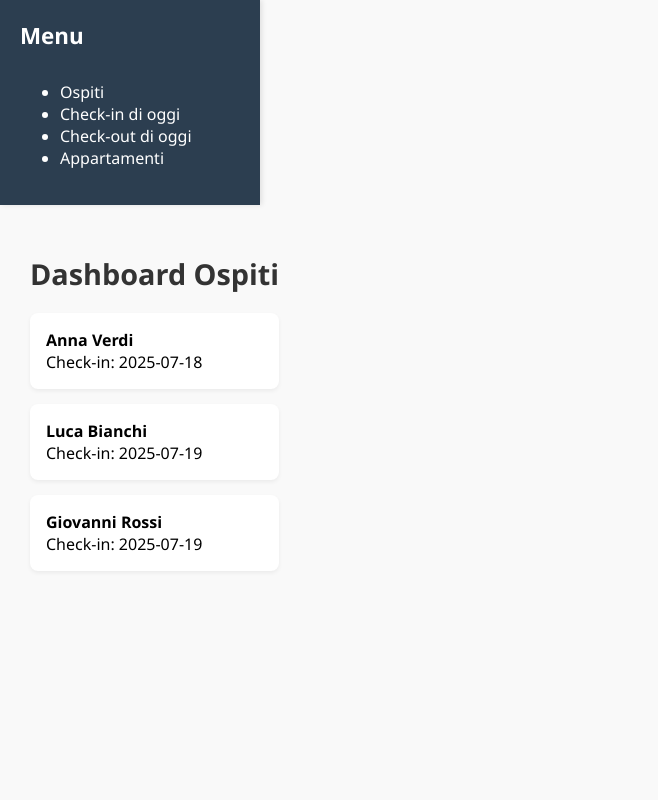
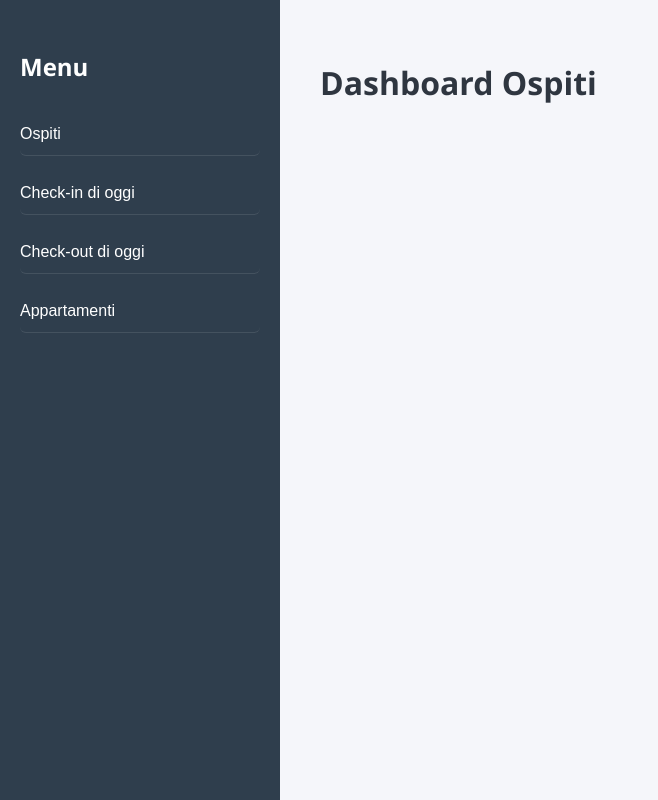
Before and after one commit to DanielGaioni/gestionale-dashboard, a plain HTML site: page index.html in a window 1280 px wide. Shown: the whole page, without its empty margins (0-658 px from the left). Drawn offline with Linux system fonts and the light colour scheme.

Commit message:
Versione nuova, non so di cosa

```diff
--- a/index.html
+++ b/index.html
@@ -2,25 +2,26 @@
 <html lang="it">
 <head>
   <meta charset="UTF-8" />
+  <meta name="viewport" content="width=device-width, initial-scale=1.0"/>
   <title>Dashboard Ospiti</title>
   <link rel="stylesheet" href="style.css" />
 </head>
 <body>
   <div class="container">
-    <aside class="sidebar">
+    <!-- Sidebar -->
+    <div class="sidebar">
       <h2>Menu</h2>
-      <ul>
-        <li onclick="mostraSezione('ospiti')">Ospiti</li>
-        <li onclick="mostraSezione('checkin')">Check-in di oggi</li>
-        <li onclick="mostraSezione('checkout')">Check-out di oggi</li>
-        <li onclick="mostraSezione('appartamenti')">Appartamenti</li>
-      </ul>
-    </aside>
+      <button onclick="mostraSezione('ospiti')">Ospiti</button>
+      <button onclick="mostraSezione('checkin')">Check-in di oggi</button>
+      <button onclick="mostraSezione('checkout')">Check-out di oggi</button>
+      <button onclick="mostraSezione('appartamenti')">Appartamenti</button>
+    </div>
 
-    <main class="main-content">
+    <!-- Contenuto principale -->
+    <div class="main-content">
       <h1>Dashboard Ospiti</h1>
-      <div id="guest-list">Caricamento ospiti...</div>
-    </main>
+      <div id="contenuto"></div>
+    </div>
   </div>
 
   <script src="script.js"></script>
--- a/script.js
+++ b/script.js
@@ -78,23 +78,19 @@ function mostraDettagli(ospite) {
 
 // Gestione cambio sezione (solo ospiti attivo per ora)
 function mostraSezione(sezione) {
-  if (sezione === "ospiti") {
-    document.querySelector(".main-content").innerHTML = `
-      <h1>Dashboard Ospiti</h1>
-      <div id="guest-list">Caricamento ospiti...</div>
-    `;
-    caricaOspiti();
-  } else if (sezione === "checkin") {
-    mostraCheckInOggi();
-  } else if (sezione === "checkout") {
-    mostraCheckOutOggi();
-  } else {
-    document.querySelector(".main-content").innerHTML = `
-      <h1>${sezione.toUpperCase()}</h1>
-      <p>Sezione in sviluppo...</p>
-    `;
-  }
+if (sezione === "ospiti") {
+  const ordinati = ospiti.sort((a, b) => a.checkin.localeCompare(b.checkin) || a.nome.localeCompare(b.nome));
+  ordinati.forEach(o => {
+    const div = document.createElement("div");
+    div.className = "card";
+    div.innerHTML = `<strong>${o.nome}</strong><br>Check-in: ${o.checkin}`;
+    div.addEventListener("click", () => {
+      mostraDettagliOspite(o);
+    });
+    contenuto.appendChild(div);
+  });
 }
+
 
 
 
@@ -142,3 +138,16 @@ function mostraCheckOutOggi() {
     container.appendChild(card);
   });
 }
+
+function mostraDettagliOspite(ospite) {
+  const contenuto = document.getElementById("contenuto");
+  contenuto.innerHTML = `
+    <div class="card">
+      <h2>${ospite.nome}</h2>
+      <p><strong>Check-in:</strong> ${ospite.checkin}</p>
+      <p><strong>Check-out:</strong> ${ospite.checkout}</p>
+      <p><strong>Appartamento:</strong> ${ospite.appartamento}</p>
+      <button onclick="mostraSezione('ospiti')">← Torna alla lista</button>
+    </div>
+  `;
+}
--- a/style.css
+++ b/style.css
@@ -1,67 +1,93 @@
+/* Struttura generale */
 body {
   margin: 0;
   font-family: 'Segoe UI', sans-serif;
+  background-color: #f5f6fa;
+}
+
+.container {
   display: flex;
   height: 100vh;
-  background: #f9f9f9;
 }
 
+/* Sidebar */
 .sidebar {
-  width: 220px;
-  background-color: #2c3e50;
+  width: 240px;
+  background-color: #2f3e4d;
   color: white;
-  padding: 20px;
-  box-shadow: 2px 0 5px rgba(0,0,0,0.1);
+  padding: 30px 20px;
 }
 
 .sidebar h2 {
-  margin-top: 0;
-  font-size: 1.4em;
+  font-size: 1.5em;
   margin-bottom: 30px;
 }
 
 .sidebar button {
+  display: block;
+  width: 100%;
   background: none;
   border: none;
   color: white;
+  text-align: left;
+  padding: 12px 0;
   font-size: 1em;
-  text-align: left;
-  padding: 10px 0;
-  width: 100%;
   cursor: pointer;
   border-bottom: 1px solid rgba(255,255,255,0.1);
+  transition: background 0.2s ease;
 }
 
 .sidebar button:hover {
-  background-color: #34495e;
+  background-color: #3d4d5d;
 }
 
+/* Contenuto principale */
 .main-content {
-  flex: 1;
-  padding: 30px;
+  flex-grow: 1;
+  padding: 40px;
   overflow-y: auto;
 }
 
 h1 {
-  font-size: 1.8em;
-  margin-bottom: 20px;
-  color: #333;
+  font-size: 2em;
+  color: #2f3640;
+  margin-bottom: 25px;
 }
 
+/* Card ospiti */
 .guest-card {
   background-color: white;
-  padding: 16px;
-  border-radius: 8px;
-  margin-bottom: 15px;
-  box-shadow: 0 2px 4px rgba(0,0,0,0.06);
-  cursor: pointer;
-  transition: 0.2s ease;
+  padding: 18px 20px;
+  border-radius: 10px;
+  margin-bottom: 20px;
+  box-shadow: 0 2px 6px rgba(0,0,0,0.05);
+  transition: transform 0.2s ease;
 }
 
 .guest-card:hover {
-  background-color: #f1f1f1;
+  transform: translateY(-2px);
+  background-color: #f1f2f6;
 }
 
 .guest-card p {
   margin: 4px 0;
 }
+
+.guest-card p strong {
+  font-size: 1.1em;
+  color: #2f3640;
+}
+
+button {
+  margin-top: 1rem;
+  padding: 0.5rem 1rem;
+  background-color: #3498db;
+  color: white;
+  border: none;
+  border-radius: 6px;
+  cursor: pointer;
+}
+
+button:hover {
+  background-color: #2980b9;
+}
```
